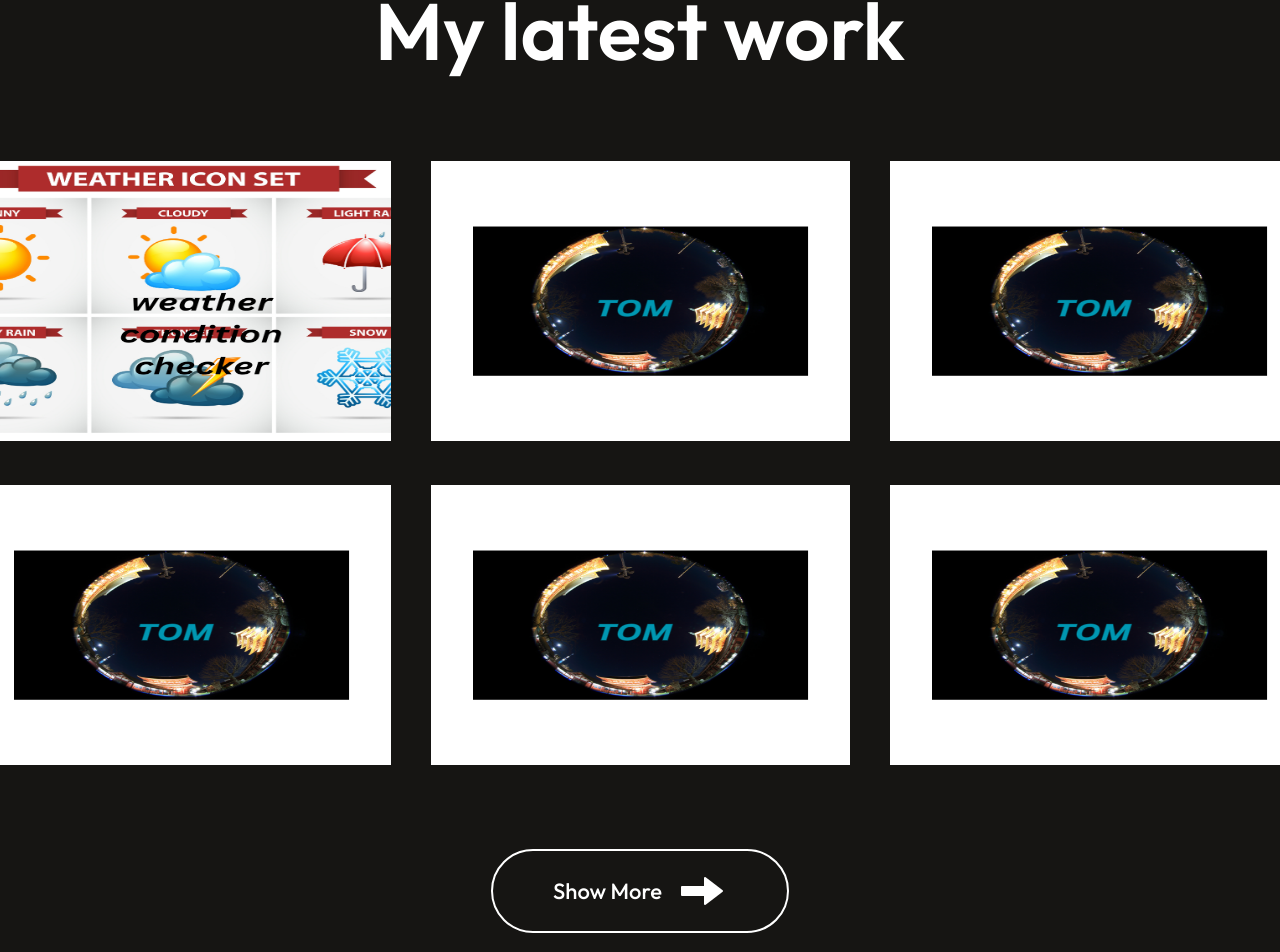
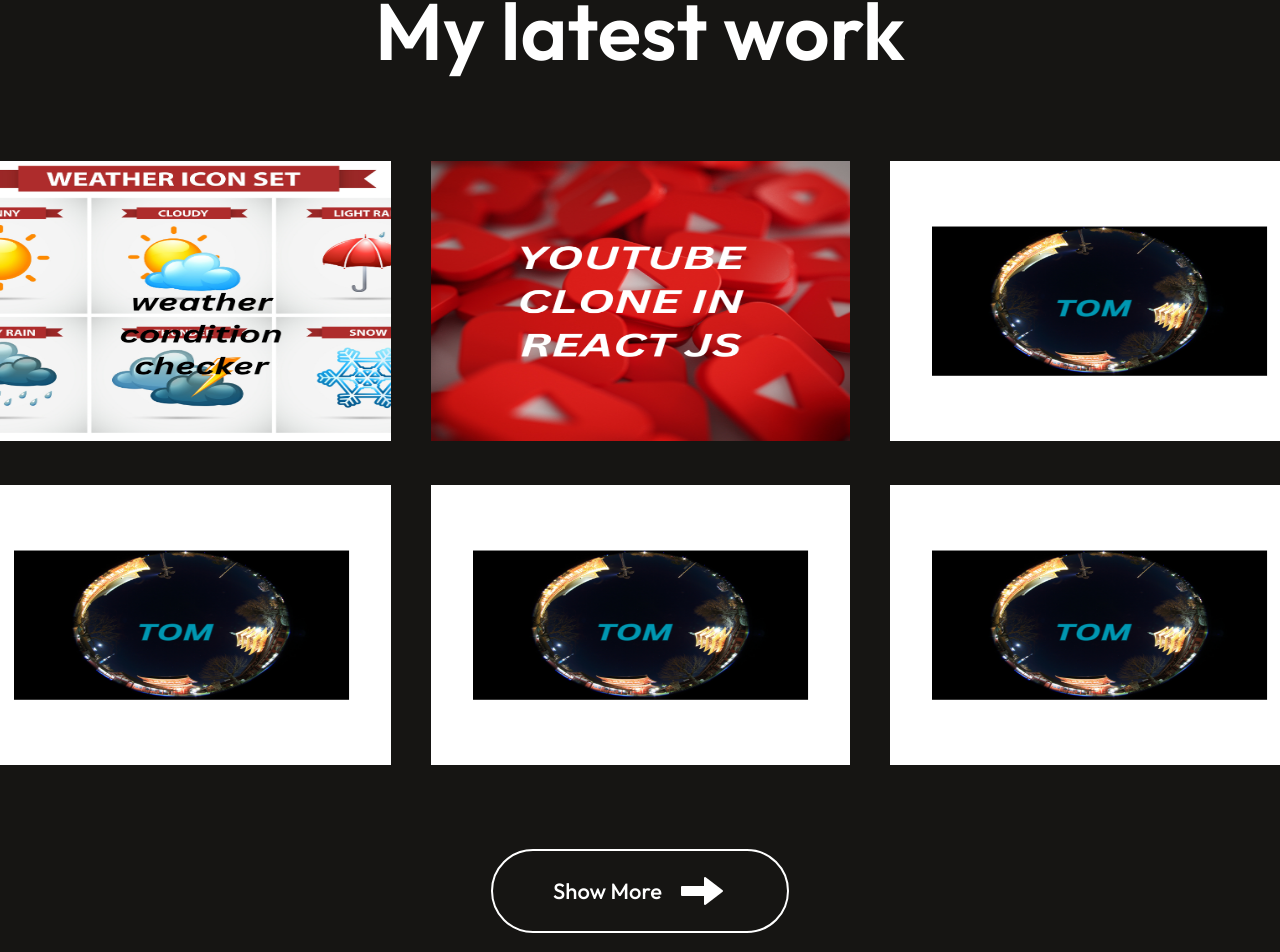
Before and after one commit to temuhabesha/portfolio-website, a React (Create React App) app: page / in a window 1280 px wide. Shown: the part 4276-5228 px from the top of the page. Built offline with nearby package versions, Linux system fonts and the light colour scheme.

Commit message:
the last commit of my portfolio website

```diff
--- a/src/Component/Mywork/Mywork.jsx
+++ b/src/Component/Mywork/Mywork.jsx
@@ -13,7 +13,7 @@
         </div>
         <div className="mywork-container">
           {mywork.map((work,index)=>{
-            return <a href="https://tweatherconditioner.netlify.app/"><img key={index} src={work.w_image} alt=''/></a>
+            return <a href={work.w_link}><img key={index} src={work.w_image} alt=''/></a>
           })}
         </div>
         <div className="myworkshowmore">
--- a/src/assets/mywork/mywork.js
+++ b/src/assets/mywork/mywork.js
@@ -1,36 +1,43 @@
 import project1_img from '../../assets/image/TOM.png'
 import weatherconditioner from '../../assets/image/WTconditioner.png'
+import youbebanner from '../../assets/image/youtubebanner.png'
 
 const mywork=[
     {
         w_no:1,
         w_name:"web development",
-        w_image:weatherconditioner
+        w_image:weatherconditioner,
+        w_link:"https://tweatherconditioner.netlify.app/"
     },
     {
         w_no:2,
         w_name:"web development",
-        w_image:project1_img
+        w_image:youbebanner,
+        w_link:"https://tyoutube21.netlify.app/"
     },
     {
         w_no:3,
         w_name:"web development",
-        w_image:project1_img
+        w_image:project1_img,
+        w_link:"https://tweatherconditioner.netlify.app/"
     },
     {
         w_no:4,
         w_name:"web development",
-        w_image:project1_img
+        w_image:project1_img,
+        w_link:"https://tweatherconditioner.netlify.app/"
     },
     {
         w_no:5,
         w_name:"web development",
-        w_image:project1_img
+        w_image:project1_img,
+        w_link:"https://tweatherconditioner.netlify.app/"
     },
     {
         w_no:6,
         w_name:"web development",
-        w_image:project1_img
+        w_image:project1_img,
+        w_link:"https://tweatherconditioner.netlify.app/"
     }
 ]
 export default mywork;
```
Also changed, not shown: src/assets/image/youtubebanner.png (added).
